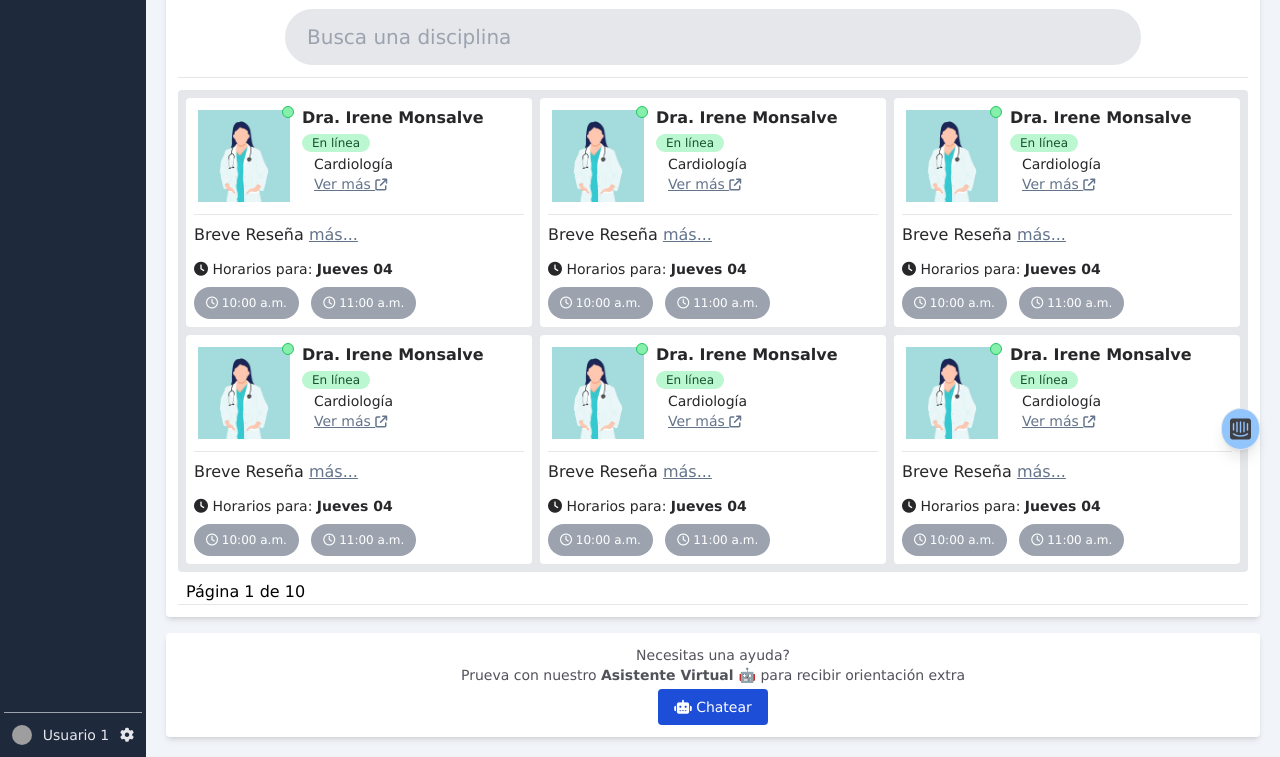
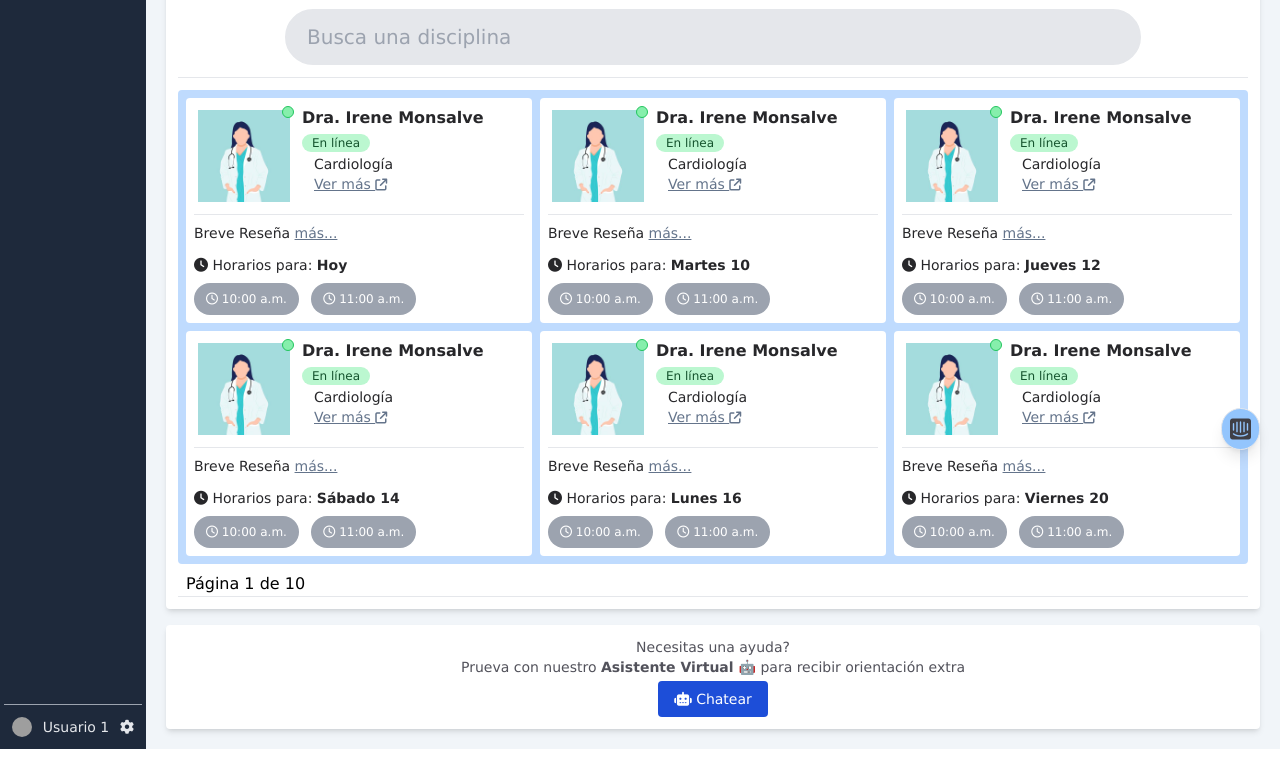
Before and after one commit to AbsorbedPoem/AbsorbedPoem.github.io, a website: page templates/principal.html in a window 1280 px wide. Shown: the part 330-1087 px from the top of the page. Drawn offline with nearby package versions, Linux system fonts and the light colour scheme; grey boxes are pictures that could not be loaded.

Commit message:
tarjetas azules

```diff
--- a/styles/telemedicina_theme.css
+++ b/styles/telemedicina_theme.css
@@ -39,10 +39,11 @@ body h1 {
     @apply rounded p-2 bg-white text-zinc-800;
 }
 
+/* CARD DE PROFESIONAL MÉDICO */
 .card-group-medicos>div {
     @apply gray-card flex flex-col gap-2 transition-all cursor-pointer;
 }
-.card-group-medicos>div:hover { @apply bg-gray-200 shadow-md -translate-y-2 }
+.card-group-medicos>div:hover { @apply bg-blue-100 shadow-md -translate-y-1 }
 .card-group-medicos>div>:first-child {
     @apply flex gap-2;
 }
--- a/templates/principal.html
+++ b/templates/principal.html
@@ -161,7 +161,7 @@
                         <hr class="my-3">
 
                         <div class="grid grid-cols-1 lg:grid-cols-2 xl:grid-cols-3 p-2 gap-2 rounded
-                        card-group-medicos bg-gray-200">
+                        card-group-medicos bg-blue-200">
                             <div class="group">
                                 <div>
                                     <img src="/img/doctor.jpg" class="w-[100px] h-[100px]">
@@ -181,11 +181,11 @@
                                 <hr>
 
                                 <div>
-                                    <div>
+                                    <div class="text-sm">
                                         Breve Reseña <a href="#" class="text-slate-500 underline">más...</a>
                                     </div>
                                     <div class="text-sm mt-3">
-                                        <i class="fas fa-clock"></i> Horarios para: <b>Jueves 04</b>
+                                        <i class="fas fa-clock"></i> Horarios para: <b>Hoy</b>
                                         <div class="mt-2">
                                             <span class="inline-block bg-gray-400 text-white text-xs font-medium me-2 px-3 py-[8px] rounded-full">
                                                 <i class="far fa-clock"></i>
@@ -219,11 +219,11 @@
                                 <hr>
 
                                 <div>
-                                    <div>
+                                    <div class="text-sm">
                                         Breve Reseña <a href="#" class="text-slate-500 underline">más...</a>
                                     </div>
                                     <div class="text-sm mt-3">
-                                        <i class="fas fa-clock"></i> Horarios para: <b>Jueves 04</b>
+                                        <i class="fas fa-clock"></i> Horarios para: <b>Martes 10</b>
                                         <div class="mt-2">
                                             <span class="inline-block bg-gray-400 text-white text-xs font-medium me-2 px-3 py-[8px] rounded-full">
                                                 <i class="far fa-clock"></i>
@@ -257,11 +257,11 @@
                                 <hr>
 
                                 <div>
-                                    <div>
+                                    <div class="text-sm">
                                         Breve Reseña <a href="#" class="text-slate-500 underline">más...</a>
                                     </div>
                                     <div class="text-sm mt-3">
-                                        <i class="fas fa-clock"></i> Horarios para: <b>Jueves 04</b>
+                                        <i class="fas fa-clock"></i> Horarios para: <b>Jueves 12</b>
                                         <div class="mt-2">
                                             <span class="inline-block bg-gray-400 text-white text-xs font-medium me-2 px-3 py-[8px] rounded-full">
                                                 <i class="far fa-clock"></i>
@@ -295,11 +295,11 @@
                                 <hr>
 
                                 <div>
-                                    <div>
+                                    <div class="text-sm">
                                         Breve Reseña <a href="#" class="text-slate-500 underline">más...</a>
                                     </div>
                                     <div class="text-sm mt-3">
-                                        <i class="fas fa-clock"></i> Horarios para: <b>Jueves 04</b>
+                                        <i class="fas fa-clock"></i> Horarios para: <b>Sábado 14</b>
                                         <div class="mt-2">
                                             <span class="inline-block bg-gray-400 text-white text-xs font-medium me-2 px-3 py-[8px] rounded-full">
                                                 <i class="far fa-clock"></i>
@@ -333,11 +333,11 @@
                                 <hr>
 
                                 <div>
-                                    <div>
+                                    <div class="text-sm">
                                         Breve Reseña <a href="#" class="text-slate-500 underline">más...</a>
                                     </div>
                                     <div class="text-sm mt-3">
-                                        <i class="fas fa-clock"></i> Horarios para: <b>Jueves 04</b>
+                                        <i class="fas fa-clock"></i> Horarios para: <b>Lunes 16</b>
                                         <div class="mt-2">
                                             <span class="inline-block bg-gray-400 text-white text-xs font-medium me-2 px-3 py-[8px] rounded-full">
                                                 <i class="far fa-clock"></i>
@@ -371,11 +371,11 @@
                                 <hr>
 
                                 <div>
-                                    <div>
+                                    <div class="text-sm">
                                         Breve Reseña <a href="#" class="text-slate-500 underline">más...</a>
                                     </div>
                                     <div class="text-sm mt-3">
-                                        <i class="fas fa-clock"></i> Horarios para: <b>Jueves 04</b>
+                                        <i class="fas fa-clock"></i> Horarios para: <b>Viernes 20</b>
                                         <div class="mt-2">
                                             <span class="inline-block bg-gray-400 text-white text-xs font-medium me-2 px-3 py-[8px] rounded-full">
                                                 <i class="far fa-clock"></i>
```
Also changed, not shown: styles/output.css.
